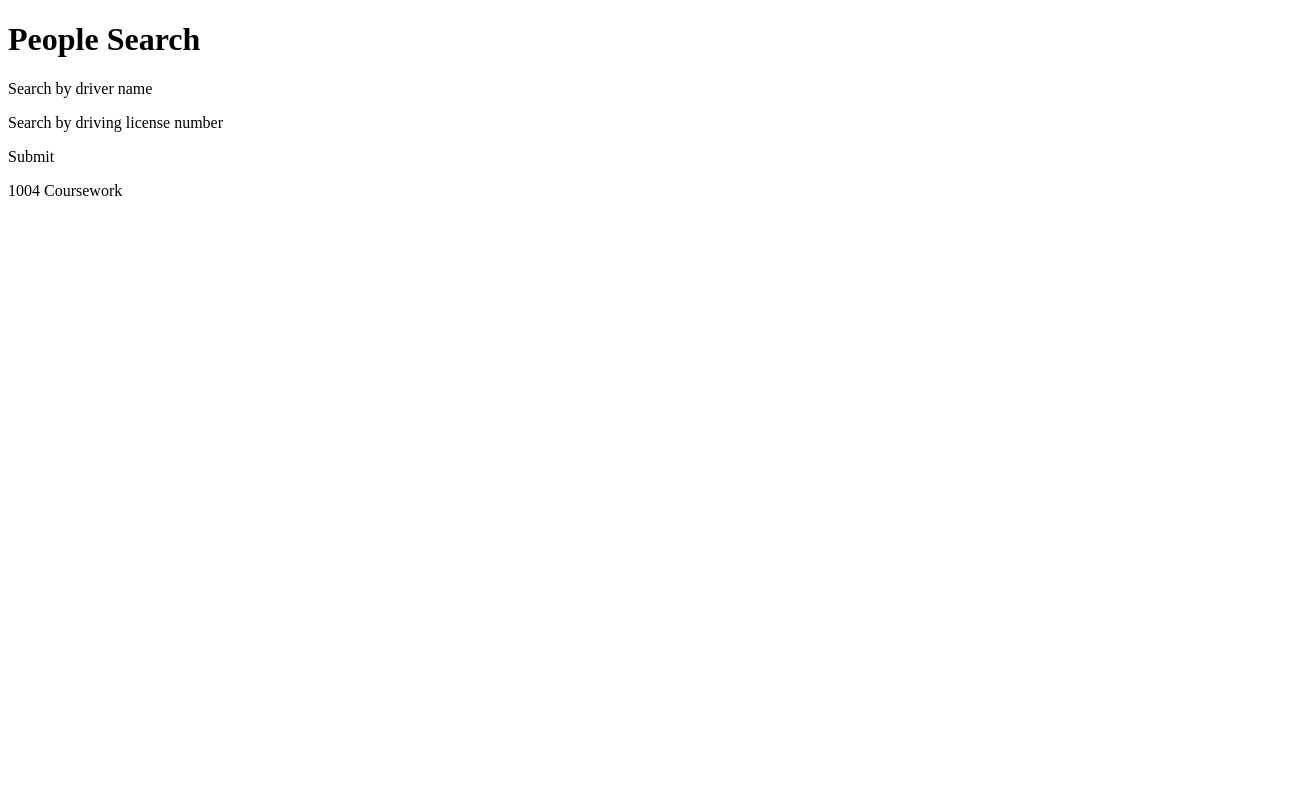
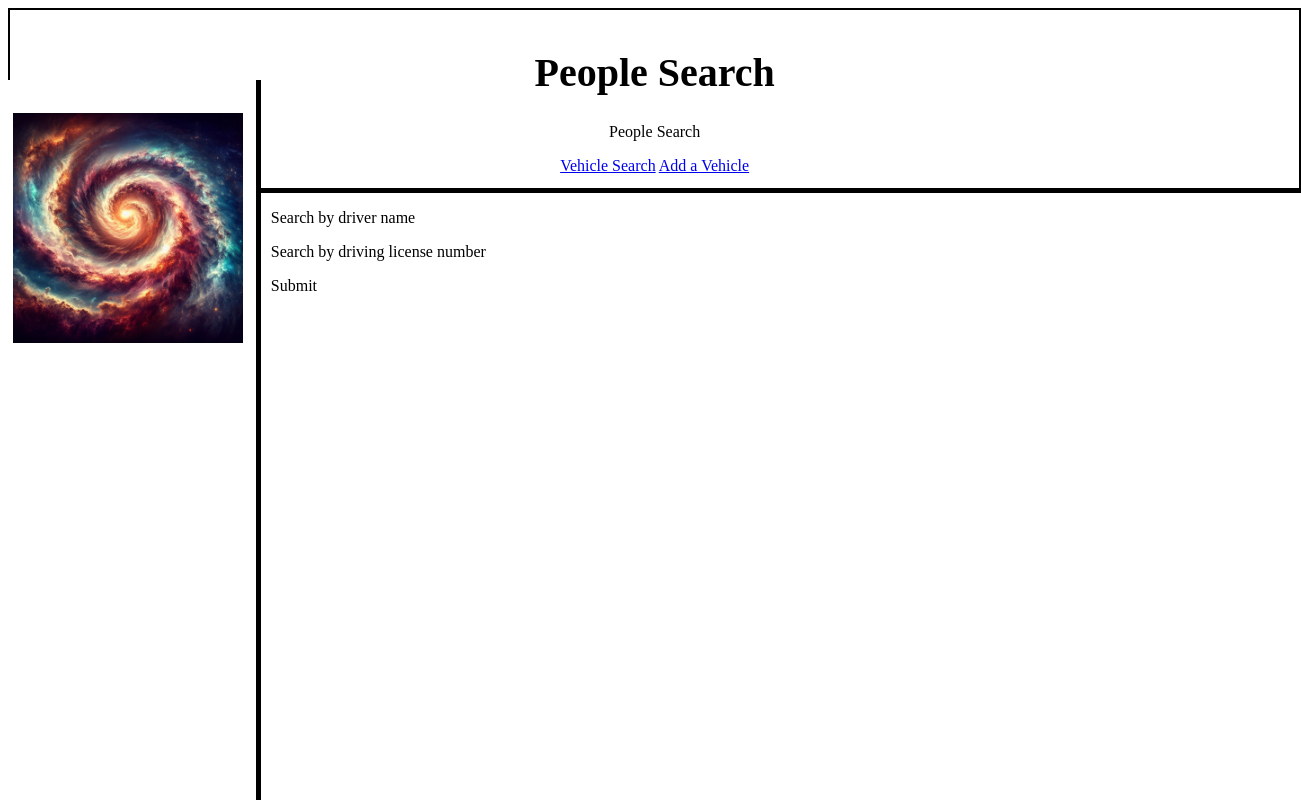
Before and after one commit to OK-Diamond/DBI_coursework, a plain HTML site: page index.html in a window 1280 px wide. Shown: the whole page, 1301 px wide, since content can reach past the window. Drawn offline with Linux system fonts and the light colour scheme.

Commit message:
Start adding layout

```diff
--- a/index.css
+++ b/index.css
@@ -0,0 +1,59 @@
+header {
+    height: 10%;
+    width: 100%;
+    background-color: white;
+    color: black;
+    text-align: center;
+    padding: 1%;
+    font-size: 2vh;
+    font-family: 'Times New Roman', Times, serif;
+    border-color: black;
+    border-style: solid;
+    border-width: 2px 2px 5px 2px;
+
+    h1 {
+        font-size: 5vh;
+        color: black;
+        text-align: center;
+        font-family: 'Times New Roman', Times, serif;
+    }
+}
+
+
+aside {
+    height: 90%;
+    width: 20%;
+    position: fixed;
+    z-index: 1;
+    top: 10%;
+    left: 0;
+    background-color: white;
+    overflow-x: hidden; /* Disable horizontal scroll */
+    padding-top: 20px;
+
+    border-color: black;
+    border-style: solid;
+    border-width: 0px 5px 0px 0px;
+
+    a {
+        padding: 2% 5% 2% 15%;
+        text-decoration: none;
+        font-size: 20px;
+        color: black;
+        display: block;
+    }
+
+    a:hover {
+        color: #f1f1f1;
+    }
+
+    img {
+        padding: 5%;
+        width: 90%;
+    }
+}
+
+section {
+    margin-left: 20%; /* Same as the width of the sidebar */
+    padding: 0px 10px;
+}
--- a/index.html
+++ b/index.html
@@ -1,18 +1,29 @@
 <!DOCTYPE html>
-<style>
-
-</style>
 <html>
     <head>
+        <link href="index.css" rel="stylesheet" type="text/css" />
         <title>1004 Coursework</title>
-        <h1>People Search</h1>
     </head>
     <body>
-        <p>Search by driver name</p>
-        <p>Search by driving license number</p>
-        <p>Submit</p>
+        <header>
+            <h1>People Search</h1>
+            <nav>
+                <p>People Search</p>
+                <a href="#">Vehicle Search</a>
+                <a href="#">Add a Vehicle</a>
+            </nav>
+        </header>
+
+        <aside>
+            <img src="aside_image.jpg" alt="Aside Image"/>
+        </aside>
+
+        <!-- Page content -->
+        <section>
+            <p>Search by driver name</p>
+            <p>Search by driving license number</p>
+            <p>Submit</p>
+        </section>
+
     </body>
-    <footer>
-        <p>1004 Coursework</p>
-    </footer>
 </html>
```
Also changed, not shown: aside_image.jpg (added).
